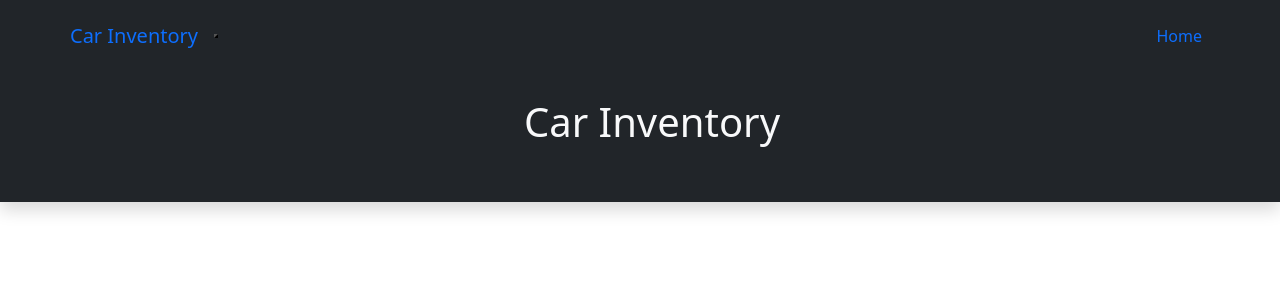
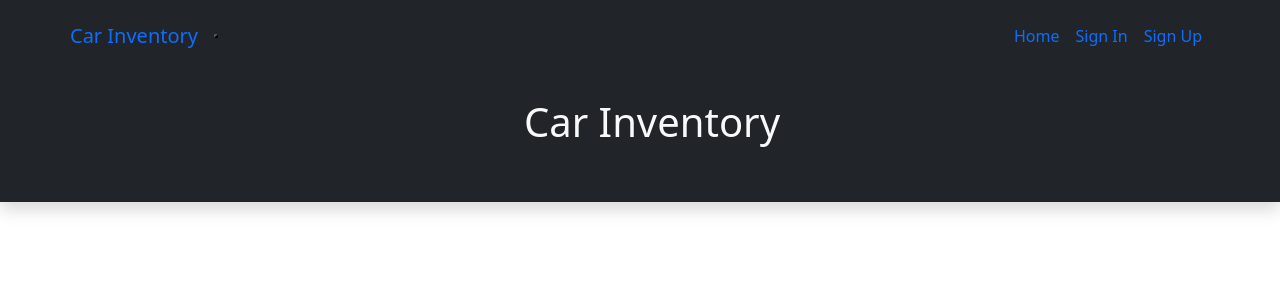
Before and after one commit to adamschellenberg/CT-MODULE5-Flask-Car-Inventory-API, a Flask app: page / in a window 1280 px wide. Shown: the top 300 px of the page. Run offline with Flask 2, Linux system fonts and the light colour scheme; some libraries are stand-ins or nearby versions.

Commit message:
completed sign up/sign in

```diff
--- a/app/api/routes.py
+++ b/app/api/routes.py
@@ -3,3 +3,7 @@ from helpers import token_required
 from models import db, User
 
 api = Blueprint('api', __name__, url_prefix='/api')
+
+@api.route('/getData')
+def getdata():
+    return {'yee': 'haw'}
--- a/app/authentication/routes.py
+++ b/app/authentication/routes.py
@@ -5,7 +5,7 @@ from flask import Blueprint, render_template, request, redirect, url_for, flash
 # imports for flask login
 from flask_login import login_user, logout_user, LoginManager, current_user, login_required
 
-auth = Blueprint('auth', __name__, template_folder='auth-templates')
+auth = Blueprint('auth', __name__, template_folder='auth_templates')
 
 @auth.route('/signup', methods=['GET', 'POST'])
 def signup():
@@ -21,7 +21,6 @@ def signup():
 
             db.session.add(user)
             db.session.commit()
-
 
             flash(f'You have successfully created a user account {email}', 'User created')
             return redirect(url_for('site.home'))
@@ -44,7 +43,7 @@ def signin():
             if logged_user and check_password_hash(logged_user.password, password):
                 login_user(logged_user)
                 flash('You were successfully logged in.')
-                return redirect(url_for('site.profile'))
+                return redirect(url_for('site.home'))
             else:
                 flash('You do not have access to this content.', 'auth-failed')
                 return redirect(url_for('auth.signin'))
--- a/app/templates/base.html
+++ b/app/templates/base.html
@@ -23,8 +23,20 @@
             <div class="collapse navbar-collapse" id="navmenu">
                 <ul class="navbar-nav ms-auto">
                     <li class="nav-item">
-                        <a href="#" class="nav-link">Home</a>
+                        <a href="{{ url_for('site.home') }}" class="nav-link">Home</a>
                     </li>
+                    {% if current_user.is_authenticated %}
+                    <li class="nav-item">
+                        <a href="{{ url_for('auth.logout') }}" class="nav-link">Logout</a>
+                    </li>
+                    {% else %}
+                    <li class="nav-item">
+                        <a href="{{ url_for('auth.signin') }}" class="nav-link">Sign In</a>
+                    </li>
+                    <li class="nav-item">
+                        <a href="{{ url_for('auth.signup') }}" class="nav-link">Sign Up</a>
+                    </li>
+                    {% endif %}
                 </ul>
             </div>
         </div>
--- a/config.py
+++ b/config.py
@@ -15,6 +15,6 @@ class Config():
 
     FLASK_APP = os.getenv('FLASK_APP')
     FLASK_ENV = os.getenv('FLASK_ENV')
-    SECRET_KEY = os.environ.get('KRABBY_PATTY_FORMULA') or 'Art thou feeling it now Mr Krabs'
+    SECRET_KEY = os.environ.get('SECRET_KEY') or 'Art thou feeling it now Mr Krabs'
     SQLALCHEMY_DATABASE_URI = os.environ.get('DATABASE_URI') or 'sqlite:///' + os.path.join(basedir, 'app.db')
     SQLALCHEMY_TRACK_NOTIFICATIONS = False
--- a/helpers.py
+++ b/helpers.py
@@ -1,4 +1,3 @@
-from doctest import OutputChecker
 from functools import wraps
 import secrets
 from flask import request, jsonify, json
```
Also changed, not shown: models.py (line endings or trailing spaces).
